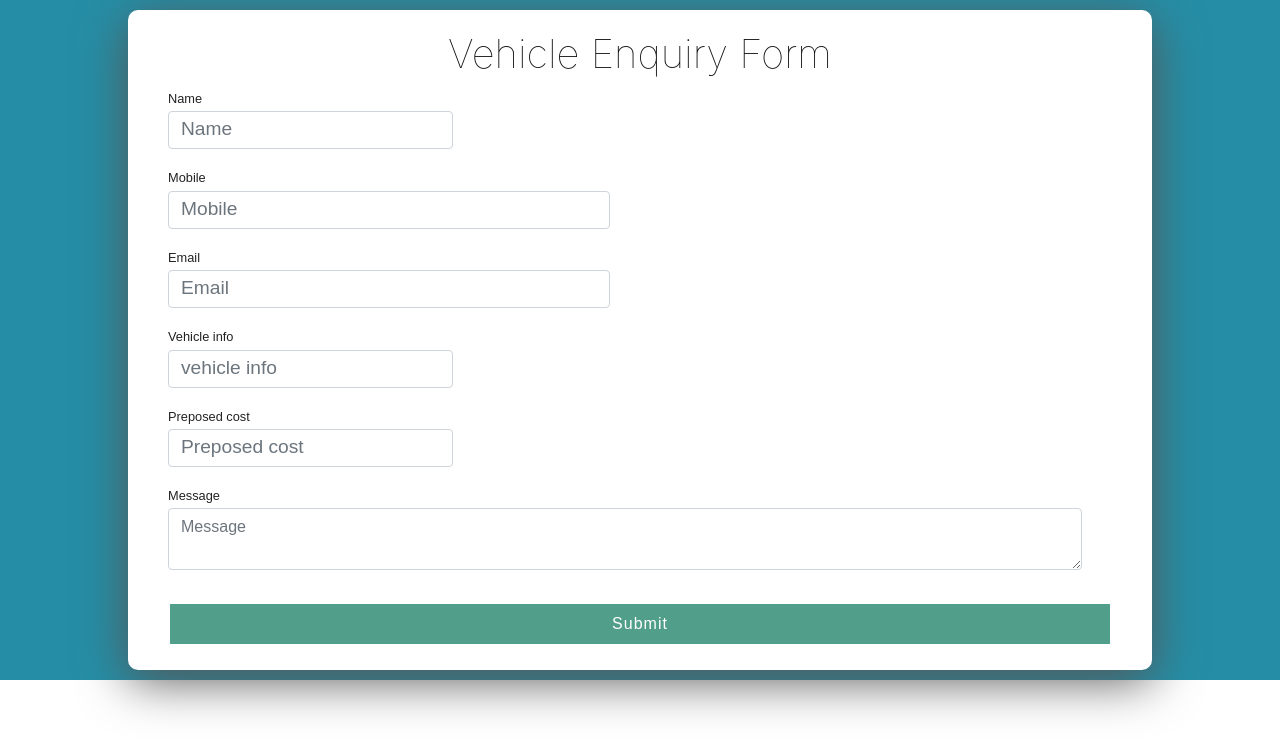
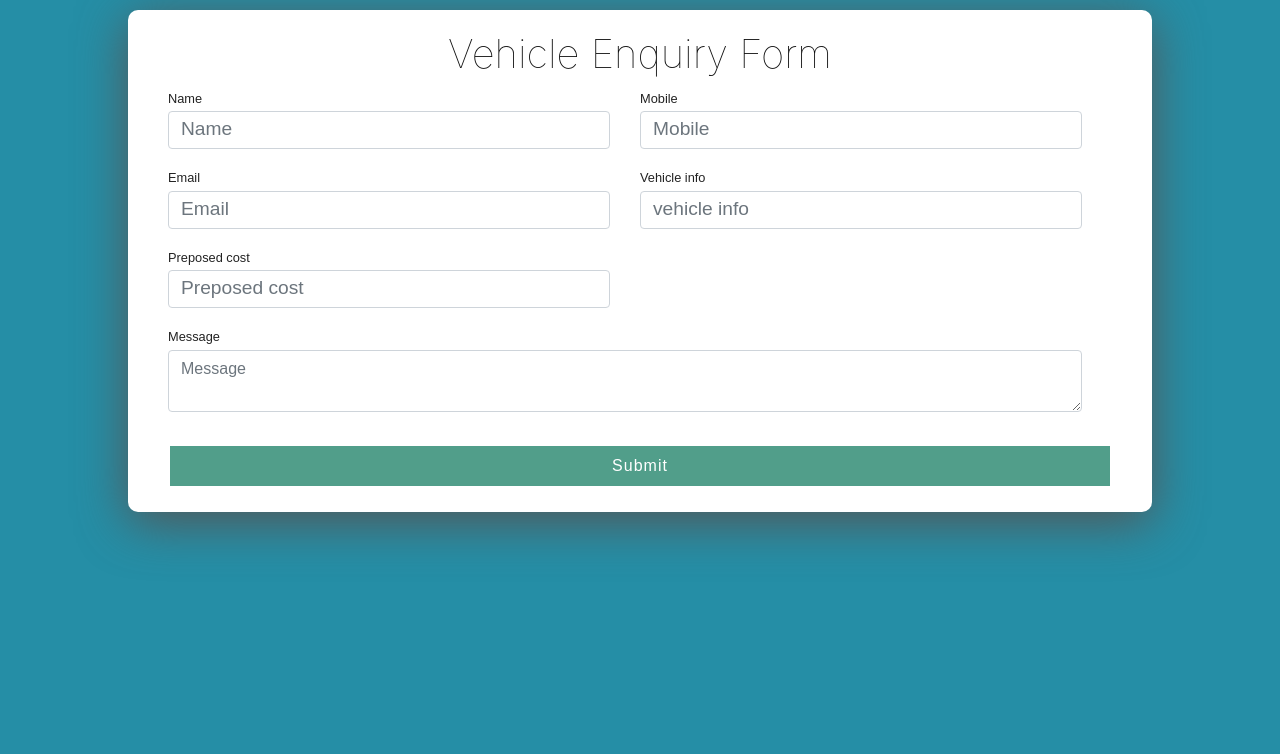
Before and after one commit to ishqDehlvi/react-form, a React (Create React App) app: page /vehicle-enquiry in a window 1280 px wide. Shown: the top 754 px of the page. Built offline with nearby package versions, Linux system fonts and the light colour scheme.

Commit message:
fixed forms uo

```diff
--- a/src/App.css
+++ b/src/App.css
@@ -35,6 +35,9 @@ light green: #A3C4BC
   /* ...; */
 }
 
+body {
+  background: #258ea6;
+}
 .wrapper {
   /* height: 100vh; */
   width: 100%;
--- a/src/components/contact.js
+++ b/src/components/contact.js
@@ -105,7 +105,7 @@ class App extends Component {
           <h1>Contact</h1>
           <form onSubmit={this.handleSubmit} noValidate>
             <div className="row w-100">
-              <div className="col-12 col-md-4">
+              <div className="col-12 col-md-6">
                 <div className="form-group">
                   <label htmlFor="Name">Name</label>
                   <input
@@ -123,8 +123,6 @@ class App extends Component {
                   )}
                 </div>
               </div>
-            </div>
-            <div className="row w-100">
               <div className="col-12 col-md-6">
                 <div className="form-group">
                   <label htmlFor="Mobile">Mobile</label>
@@ -144,6 +142,7 @@ class App extends Component {
                 </div>
               </div>
             </div>
+
             <div className="row w-100">
               <div className="col-12 col-md-6">
                 <div className="form-group">
@@ -165,7 +164,7 @@ class App extends Component {
               </div>
             </div>
             <div className="row w-100">
-              <div className="col-12 col-md-6">
+              <div className="col-12 ">
                 <div className="form-group">
                   <label htmlFor="VehicleOverview">Approach</label>
                   <textarea
--- a/src/components/vehicleenquiry.js
+++ b/src/components/vehicleenquiry.js
@@ -105,7 +105,7 @@ class App extends Component {
           <h1>Vehicle Enquiry Form</h1>
           <form onSubmit={this.handleSubmit} noValidate>
             <div className="row w-100">
-              <div className="col-12 col-md-4">
+              <div className="col-12 col-md-6">
                 <div className="form-group">
                   <label htmlFor="Name">Name</label>
                   <input
@@ -123,8 +123,6 @@ class App extends Component {
                   )}
                 </div>
               </div>
-            </div>
-            <div className="row w-100">
               <div className="col-12 col-md-6">
                 <div className="form-group">
                   <label htmlFor="Mobile">Mobile</label>
@@ -144,6 +142,7 @@ class App extends Component {
                 </div>
               </div>
             </div>
+
             <div className="row w-100">
               <div className="col-12 col-md-6">
                 <div className="form-group">
@@ -163,9 +162,7 @@ class App extends Component {
                   )}
                 </div>
               </div>
-              </div>
-              <div className="row w-100">
-              <div className="col-12 col-md-4">
+              <div className="col-12 col-md-6">
                 <div className="form-group">
                   <label htmlFor="Name">Vehicle info</label>
                   <input
@@ -184,8 +181,9 @@ class App extends Component {
                 </div>
               </div>
             </div>
+
             <div className="row w-100">
-              <div className="col-12 col-md-4">
+              <div className="col-12 col-md-6">
                 <div className="form-group">
                   <label htmlFor="preposedcost">Preposed cost</label>
                   <input
```
Lines whose indentation alone changed are shown as unchanged.
